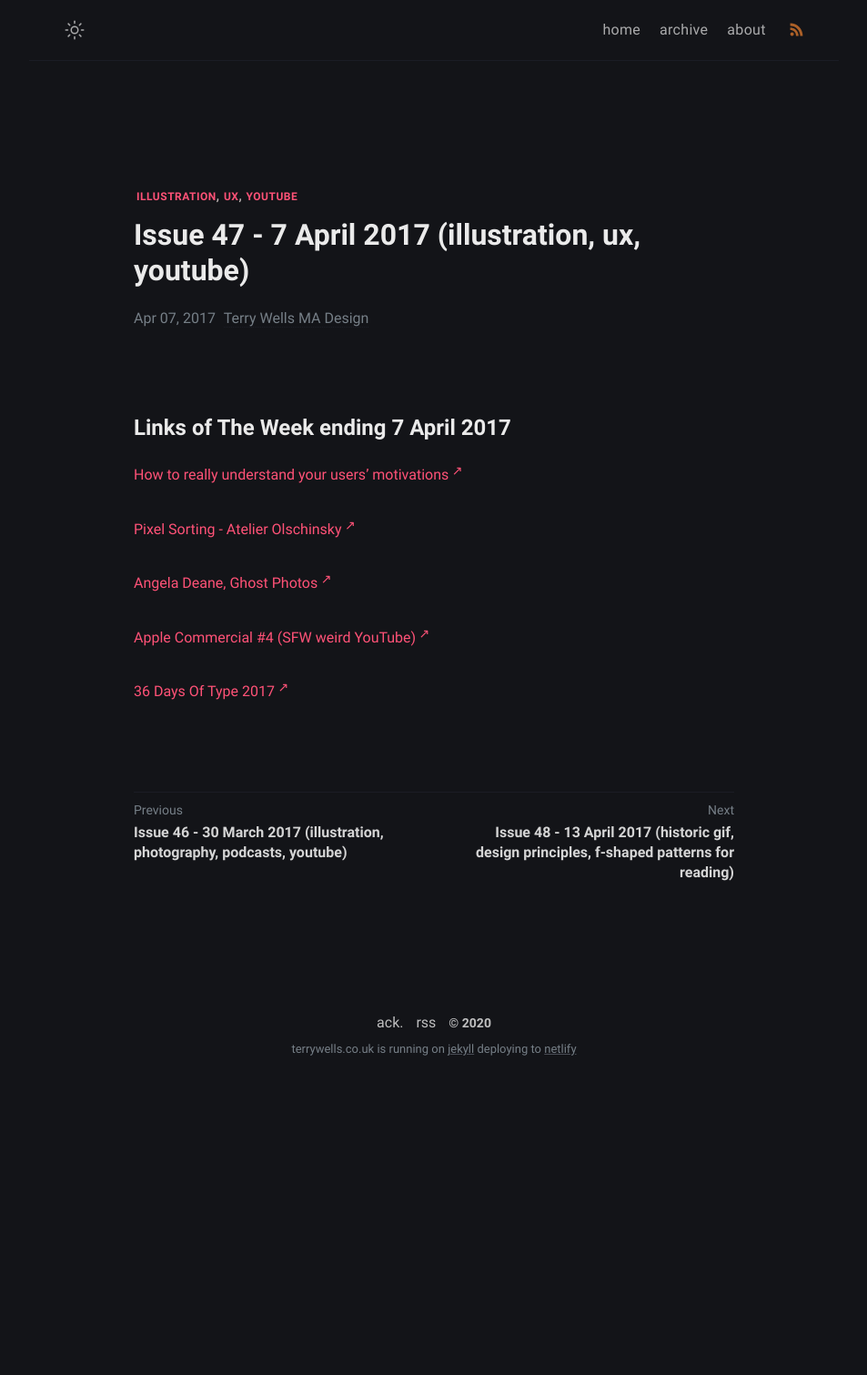
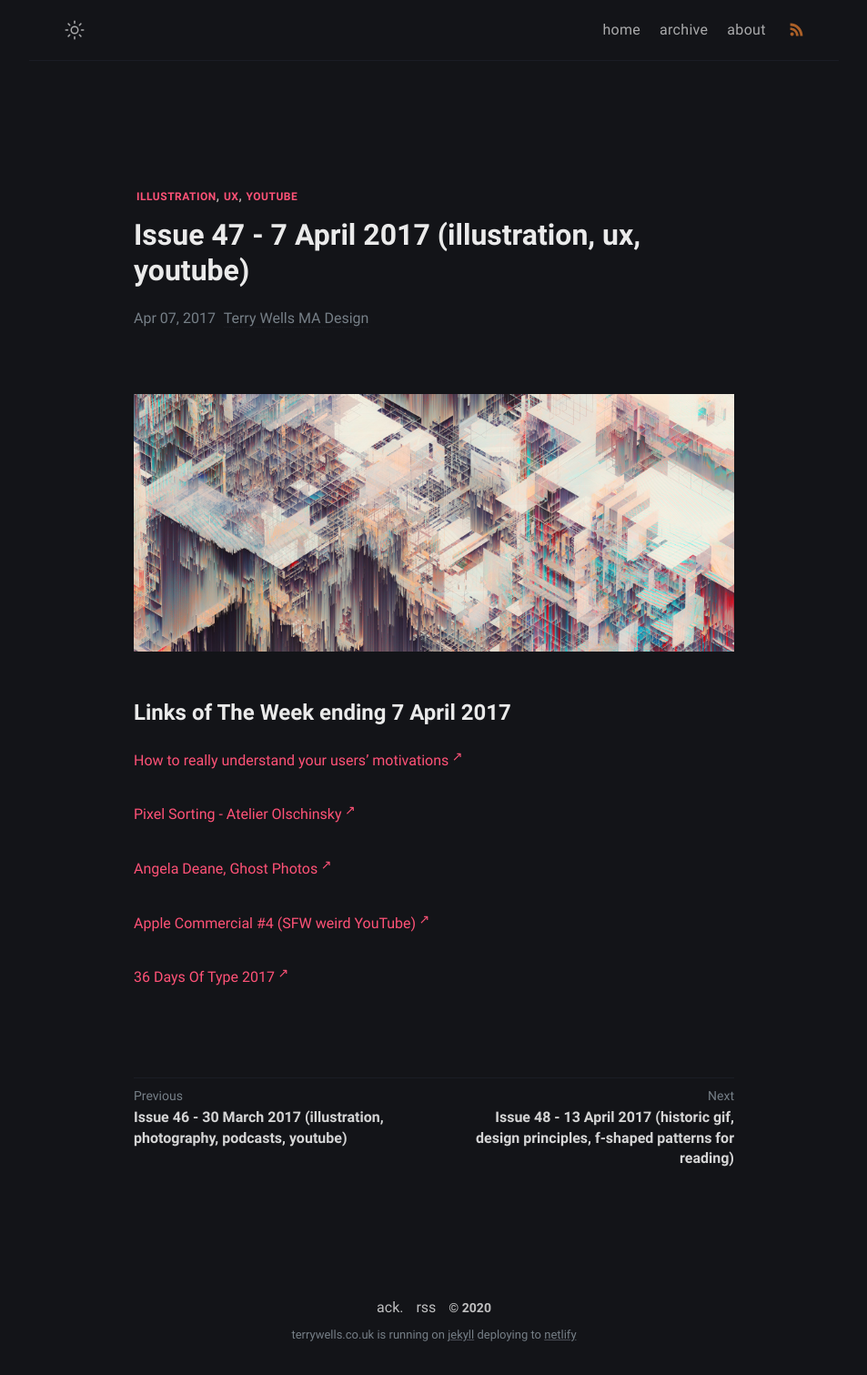
Before and after one commit to wristtattoo/jekyll-klise, a Jekyll site: the page built from _posts/2020-11-03-issue-47-7-april-2017-illustration-ux-youtube.md, in a window 1280 px wide. Shown: the whole page at 91% size, without its empty margins (163-1116 px from the left). Built offline with Jekyll 4.4.1, drawn with Linux system fonts in a browser that asks for light colours; a script that is not in the unit is left out; before the commit the page ends 1197 px from its top, so only the background shows below that.

Commit message:
Update Links of The Week “2020-11-03-issue-47-7-april-2017-illustration-ux-youtube”

```diff
--- a/_posts/2020-11-03-issue-47-7-april-2017-illustration-ux-youtube.md
+++ b/_posts/2020-11-03-issue-47-7-april-2017-illustration-ux-youtube.md
@@ -4,6 +4,8 @@ title: Issue 47 - 7 April 2017 (illustration, ux, youtube)
 tags: illustration ux youtube
 date: 2017-04-07T11:06:48.180Z
 ---
+![How to really understand your users’ motivations](/assets/uploads/issue-47.png "How to really understand your users’ motivations")
+
 # Links of The Week ending 7 April 2017
 
 <a href="http://blog.invisionapp.com/how-to-understand-user-motivations/" target="_blank">How to really understand your users’ motivations</a>
```
Also changed, not shown: assets/uploads/issue-47.png (added).
